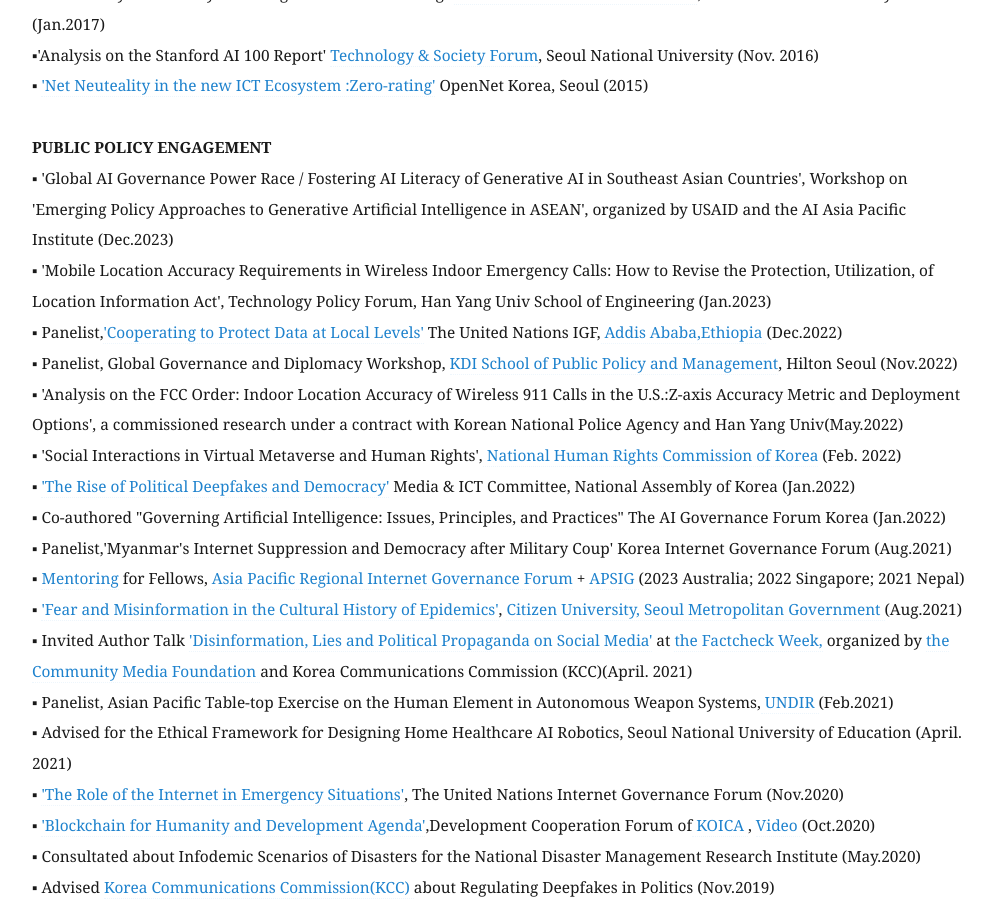
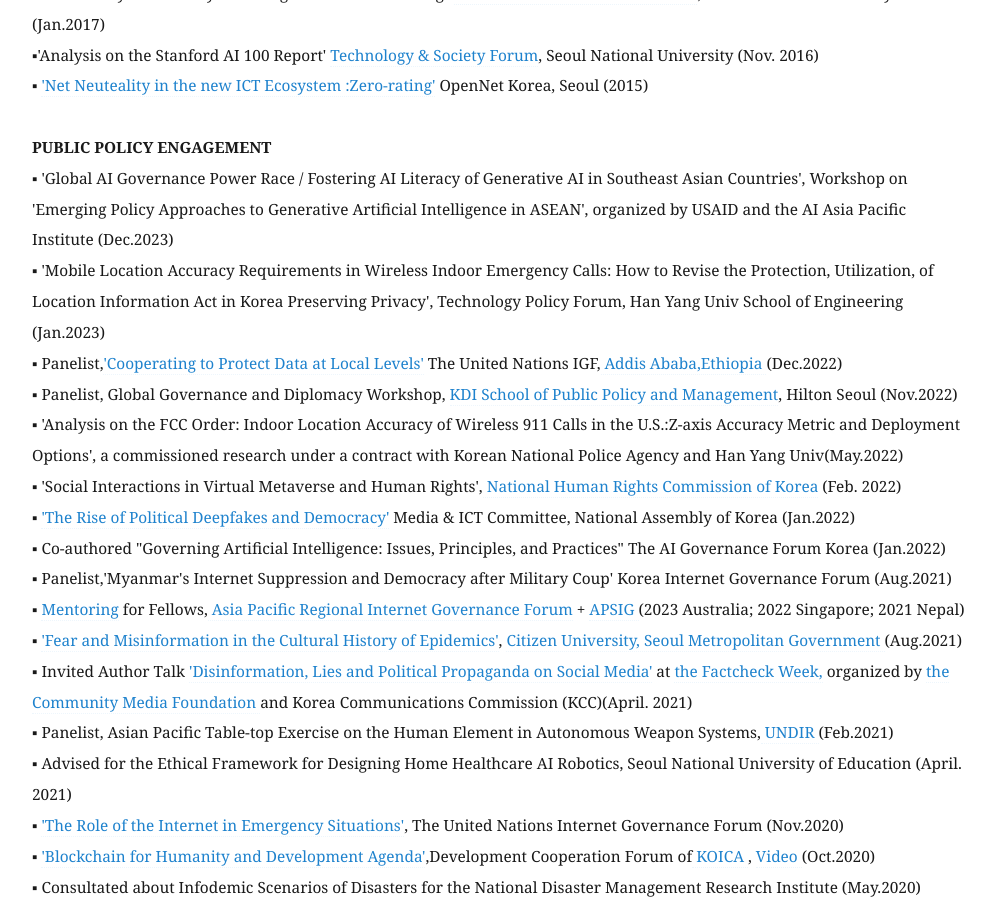
Before and after one commit to eunchangchoi/eunchangchoi.github.io, a Jekyll site: the page built from index.md, in a window 1280 px wide and 900 px high, scrolled down 6426 px. Shown: the whole window, without its empty margins (68-1063 px from the left). Built offline with Jekyll 4.4.1, drawn with Linux system fonts in a browser that asks for light colours.

Commit message:
Update index.md

```diff
--- a/index.md
+++ b/index.md
@@ -145,7 +145,7 @@
 
  <strong> PUBLIC POLICY ENGAGEMENT </strong> <br>
 ▪ 'Global AI Governance Power Race / Fostering AI Literacy of Generative AI in Southeast Asian Countries', Workshop on 'Emerging Policy Approaches to Generative Artificial Intelligence in ASEAN', organized by USAID and the AI Asia Pacific Institute (Dec.2023) <br>
-▪ 'Mobile Location Accuracy Requirements in Wireless Indoor Emergency Calls: How to Revise the Protection, Utilization, of Location Information Act', Technology Policy Forum, Han Yang Univ School of Engineering (Jan.2023)<br>
+▪ 'Mobile Location Accuracy Requirements in Wireless Indoor Emergency Calls: How to Revise the Protection, Utilization, of Location Information Act in Korea Preserving Privacy', Technology Policy Forum, Han Yang Univ School of Engineering (Jan.2023)<br>
 ▪ Panelist,<a href="https://www.intgovforum.org/en/content/nris-cooperating-to-protecting-data-at-local-levels">'Cooperating to Protect Data at Local Levels'</a>  The United Nations IGF,<a href="https://www.intgovforum.org/en?mn=zyjlo3zXcEyFoXe0t8ZjjKlZgTEwFS1Ll2ly.kZktiPIaNySpVaEf"> Addis Ababa,Ethiopia </a>(Dec.2022) <br>
 ▪ Panelist, Global Governance and Diplomacy Workshop, <a href="https://www.kdischool.ac.kr/"> KDI School of Public Policy and Management</a>, Hilton Seoul (Nov.2022)<br>
 ▪ 'Analysis on the FCC Order: Indoor Location Accuracy of Wireless 911 Calls in the U.S.:Z-axis Accuracy Metric and Deployment Options', a commissioned research under a contract with Korean National Police Agency and Han Yang Univ(May.2022)<br>
```
